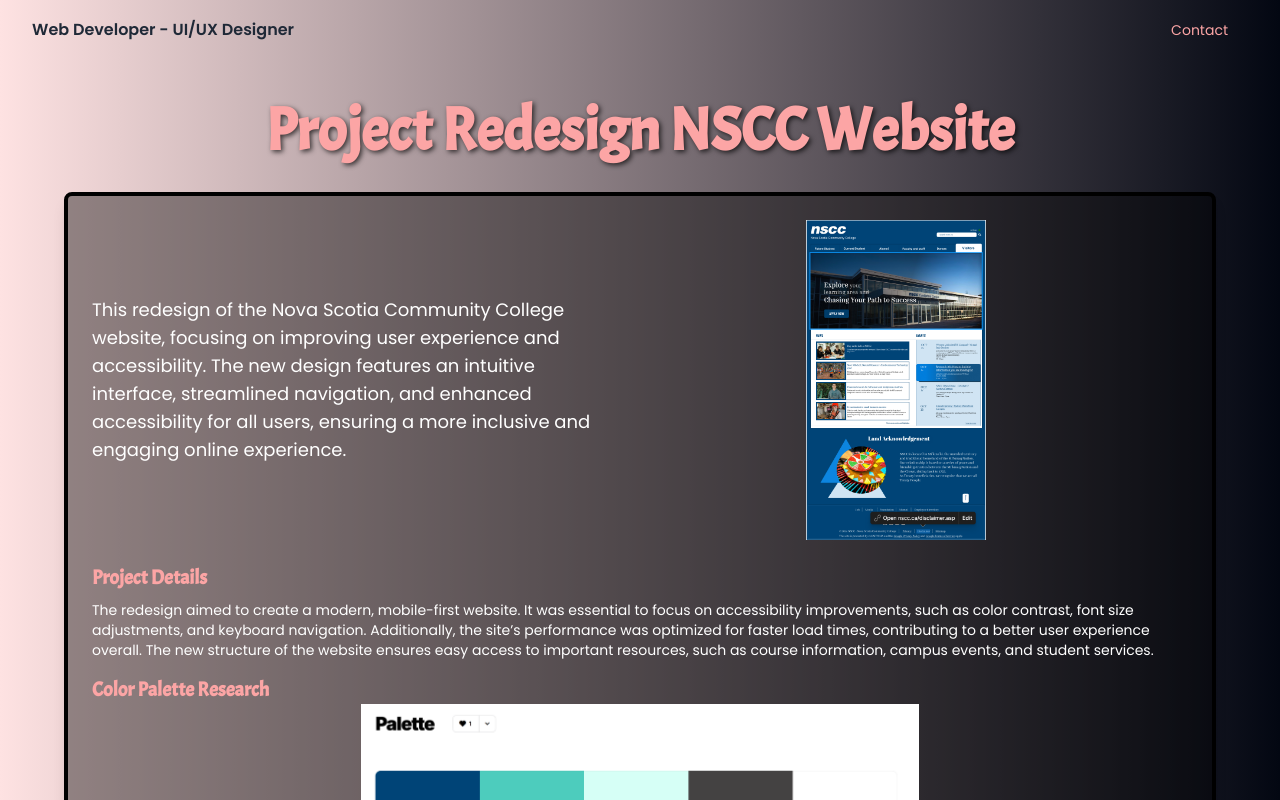
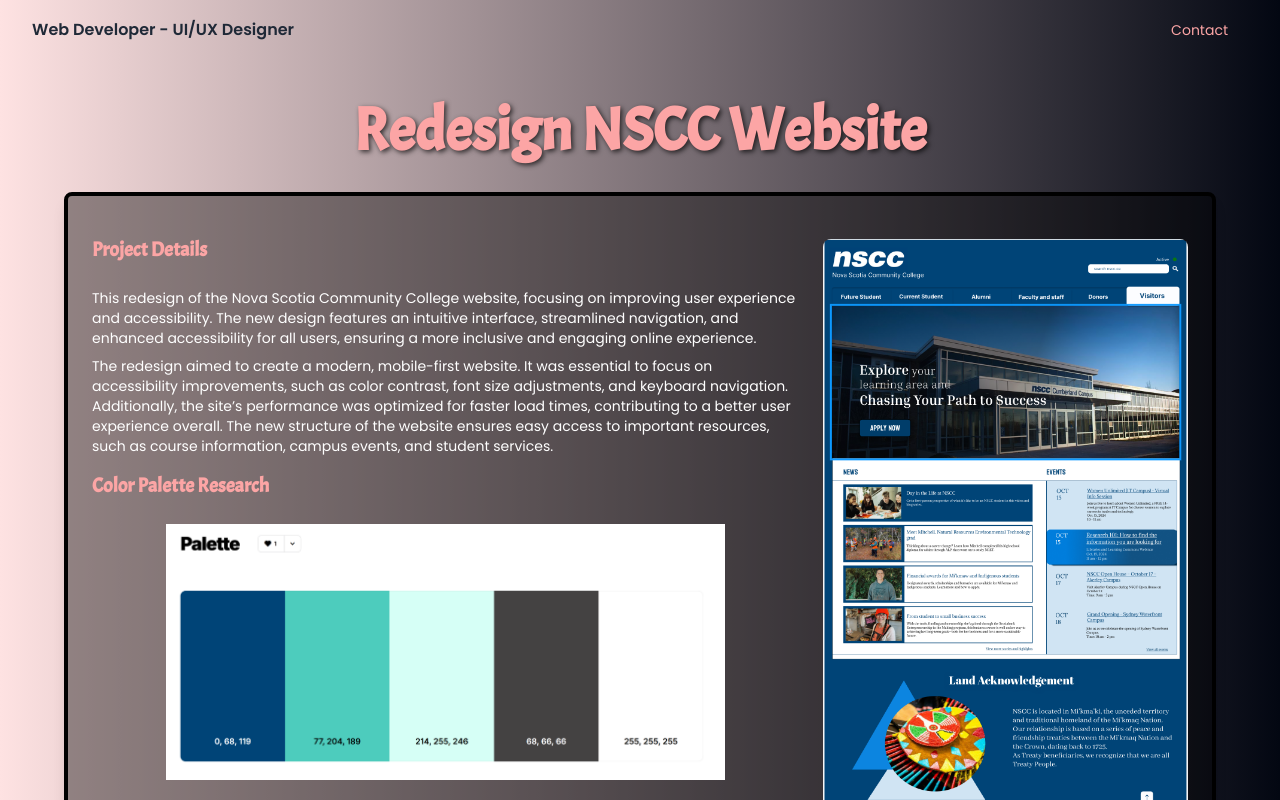
Before and after one commit to linhle201/linh-portfolio, a React (Vite) app: page /projects/nscc in a window 1280 px wide. Shown: the top 800 px of the page. Built offline with nearby package versions, Linux system fonts and the light colour scheme.

Commit message:
organize the Nscc project page.

```diff
--- a/src/projects/Project-NSCC.jsx
+++ b/src/projects/Project-NSCC.jsx
@@ -2,7 +2,7 @@ import React from 'react';
 
 const ProjectNSCC = () => {
   const project = {
-    title: "Project Redesign NSCC Website",
+    title: " Redesign NSCC Website",
     imageUrls: [
       "../PJ-nscc/final.PNG", // First image
     ],
@@ -27,33 +27,32 @@ const ProjectNSCC = () => {
         <div className="project-details bg-black border-4 border-black bg-opacity-40 rounded-lg overflow-hidden shadow-lg p-6">
           {/* First image (image on right, description on left) */}
           <div className="flex flex-col md:flex-row items-center mb-6">
-                <div className="text-left md:w-1/2 pr-6">
-                    <p className="text-lg text-white">{project.description}</p>
+                <div className="text-left md:w-2/3 pr-6">
+                    <h3 className="text-xl text-red-300 font-semibold mt-4">Project Details</h3><br></br>
+                    <p className="text-sm text-white">{project.description}</p>
+                    <p className="text-sm text-white mt-2">{project.details}</p>
+                    <h3 className="text-xl text-red-300 font-semibold mt-4">Color Palette Research</h3><br></br>
+                    <div className="w-full h-64 mb-6">
+                        <img
+                        src={project.colorPaletteUrl}
+                        alt="Color Palette"
+                        className="w-full h-full object-contain rounded-lg"
+                        />
+                    </div><br></br>
+                    <p className="text-sm text-white mb-4">
+                        The color palette was designed with accessibility in mind. We selected a set of colors that ensure high contrast for readability and a modern look. The palette ensures that content is easy to read and the interface is aesthetically pleasing, enhancing the overall user experience.
+                    </p>
+
                 </div>
-                <div className="md:w-1/2">
+                <div className="md:w-1/3">
                     <img
                     src={project.imageUrls[0]}
                     alt="NSCC Redesign"
-                    className="w-full max-w-lg h-80 object-contain rounded-lg"
+                    className="w-full max-w-lg h-100 object-contain rounded-lg"
                     />
                 </div>
+
           </div>
-
-          <h3 className="text-xl text-red-300 font-semibold mt-4">Project Details</h3>
-          <p className="text-sm text-white mt-2">{project.details}</p>
-
-          {/* Color Palette */}
-          <h3 className="text-xl text-red-300 font-semibold mt-4">Color Palette Research</h3>
-          <div className="w-full h-64 mb-6">
-            <img
-              src={project.colorPaletteUrl}
-              alt="Color Palette"
-              className="w-full h-full object-contain rounded-lg"
-            />
-          </div>
-          <p className="text-sm text-white mb-4">
-            The color palette was designed with accessibility in mind. We selected a set of colors that ensure high contrast for readability and a modern look. The palette ensures that content is easy to read and the interface is aesthetically pleasing, enhancing the overall user experience.
-          </p>
 
           {/* Menu Navigation Redesign */}
           <h3 className="text-xl text-red-300 font-semibold mt-4">Redesign of Menu Navigation</h3>
@@ -112,7 +111,7 @@ const ProjectNSCC = () => {
                 </a>
 
             <a href={project.figmaUrl} target="_blank" rel="noopener noreferrer">
-                <button className="flex items-center justify-center bg-black text-red-300 px-4 py-2 rounded-lg hover:bg-red-600 transition duration-300">
+                <button className="flex items-center justify-center bg-black text-red-300 px-4 py-2 rounded-lg hover:bg-gray-800 transition duration-300">
                 <svg
                     className="h-6 w-6 text-red-300 mr-2"
                     width="24"
```
